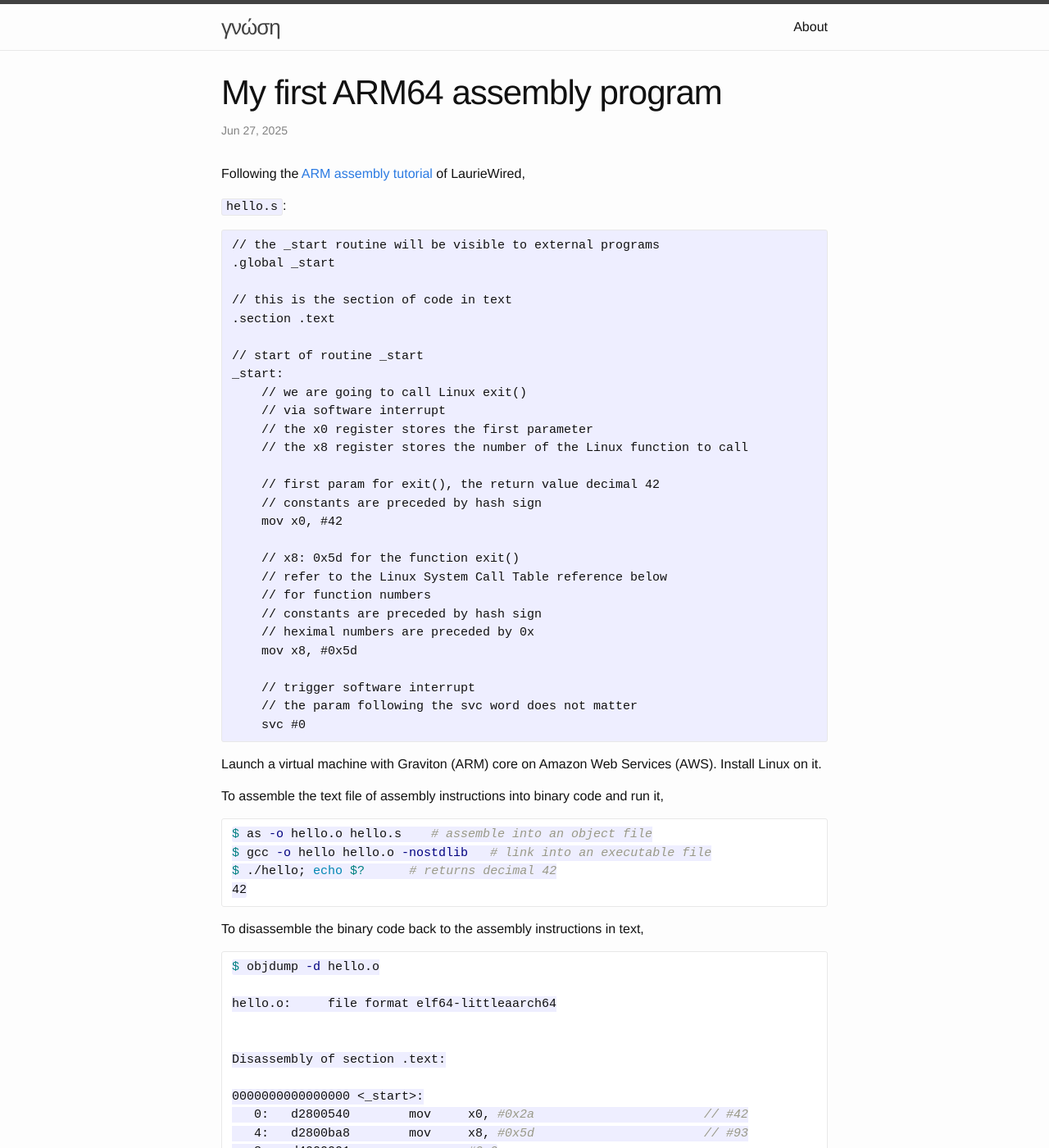
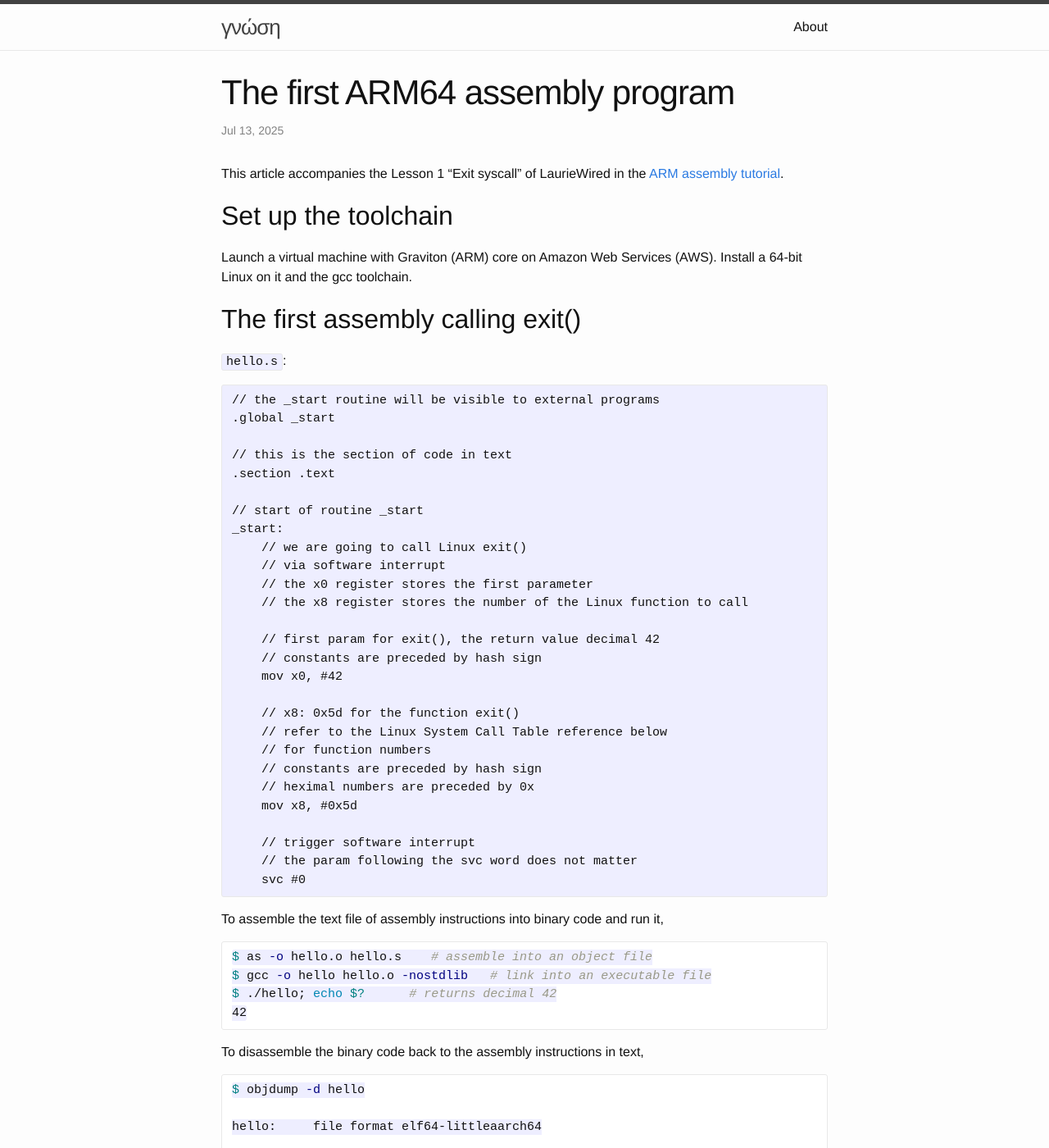
Before and after one commit to jli05/jli05.github.io, a Jekyll site: the page built from _posts/2025-07-13-first-arm64-code.md, in a window 1280 px wide and 1400 px high. Shown: the whole window at 82% size. Built offline with Jekyll 4.4.1, drawn with Linux system fonts in a browser that asks for light colours; some of the changed text lies outside the part shown.

Commit message:
reorganise text

````diff
--- a/_posts/2025-06-27-first-arm64-code.md
+++ b/_posts/2025-07-13-first-arm64-code.md
@@ -1,9 +1,14 @@
 ---
-title: My first ARM64 assembly program
+title: The first ARM64 assembly program
 layout: post
 ---
 
-Following the [ARM assembly tutorial](https://www.youtube.com/playlist?list=PLn_It163He32Ujm-l_czgEBhbJjOUgFhg) of LaurieWired,
+This article accompanies the Lesson 1 "Exit syscall" of LaurieWired in the [ARM assembly tutorial](https://www.youtube.com/playlist?list=PLn_It163He32Ujm-l_czgEBhbJjOUgFhg).
+
+## Set up the toolchain
+Launch a virtual machine with Graviton (ARM) core on Amazon Web Services (AWS). Install a 64-bit Linux on it and the gcc toolchain.
+
+## The first assembly calling exit()
 
 `hello.s`:
 
@@ -49,20 +53,6 @@ $ ./hello; echo $?      # returns decimal 42
 ```
 
 To disassemble the binary code back to the assembly instructions in text,
-
-```sh
-$ objdump -d hello.o
-
-hello.o:     file format elf64-littleaarch64
-
-
-Disassembly of section .text:
-
-0000000000000000 <_start>:
-   0:	d2800540 	mov	x0, #0x2a                  	// #42
-   4:	d2800ba8 	mov	x8, #0x5d                  	// #93
-   8:	d4000001 	svc	#0x0
-```
 
 ``` sh
 $ objdump -d hello
````
Also changed, not shown: other parts of _posts/2025-07-13-first-arm64-code.md (+1 -2 lines).
